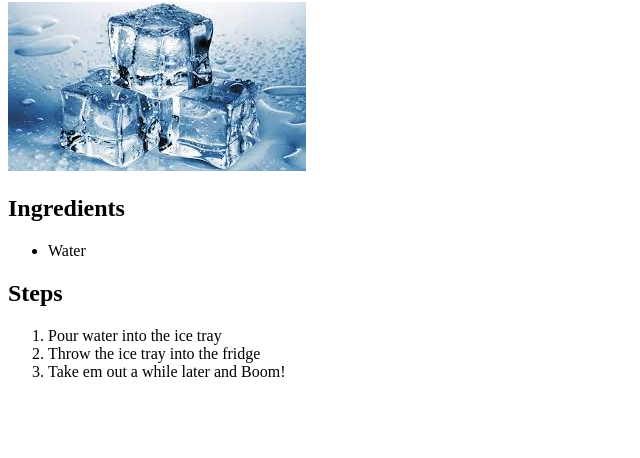
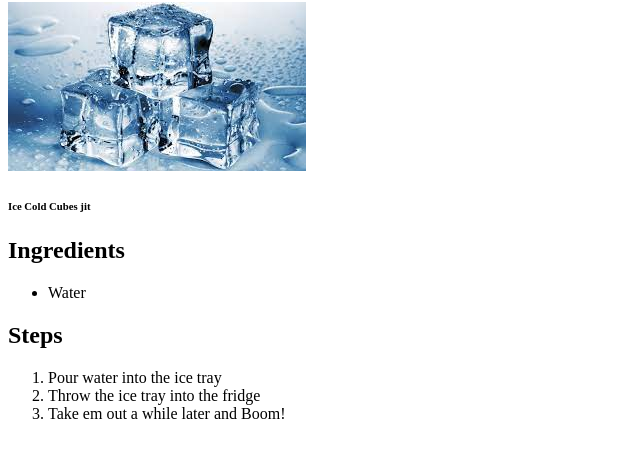
Before and after one commit to SantiagoFernandez11/odin-recipes, a plain HTML site: page recipes/icecubes.html in a window 1280 px wide. Shown: the part 78-536 px from the top of the page, without its empty margins (0-640 px from the left). Drawn offline with Linux system fonts and the light colour scheme.

Commit message:
Should fix the bug

```diff
--- a/recipes/icecubes.html
+++ b/recipes/icecubes.html
@@ -8,6 +8,7 @@
   <body>
     <h1>Ice cold Ice Cubes</h1>
     <img src ="../images/icecubes.jpeg" alt="Ice cubes">
+    <h6>Ice Cold Cubes jit</h6>
 
     <h2>Ingredients</h2>
     <ul>
```
